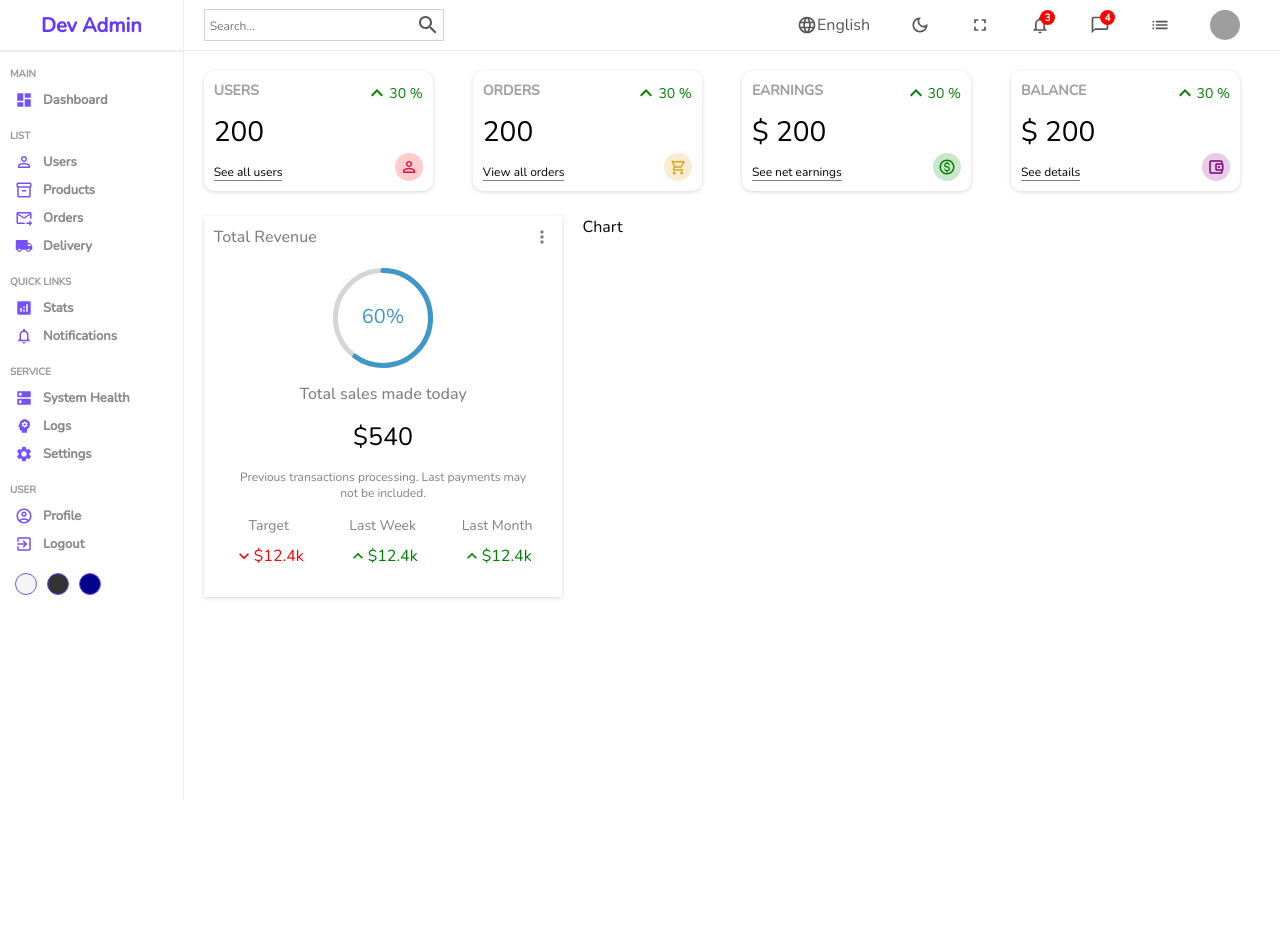
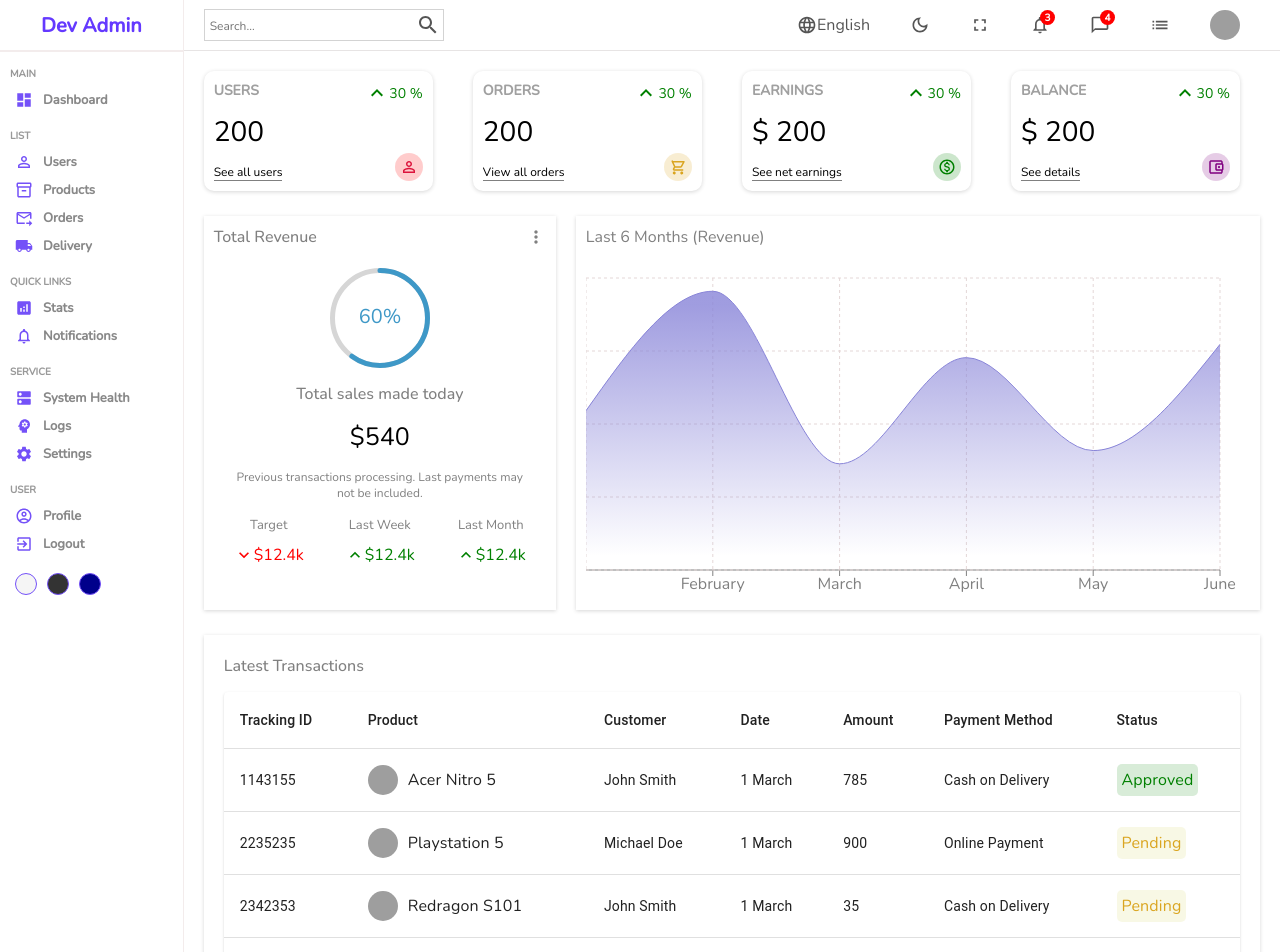
Before and after one commit to Solamatics/dev-admin-dashboard, a React (Create React App) app: page / in a window 1280 px wide. Shown: the top 952 px of the page. Before the commit the page ends 800 px from the top, so only its background shows below. Built offline with nearby package versions, Linux system fonts and the light colour scheme; grey boxes are pictures that could not be loaded.

Commit message:
implement transaction table

```diff
--- a/package.json
+++ b/package.json
@@ -15,6 +15,7 @@
     "react-dom": "^18.2.0",
     "react-router-dom": "^6.3.0",
     "react-scripts": "5.0.1",
+    "recharts": "^2.1.13",
     "sass": "^1.54.2",
     "web-vitals": "^2.1.4"
   },
--- a/src/components/chart/Chart.jsx
+++ b/src/components/chart/Chart.jsx
@@ -1,8 +1,55 @@
 import React from "react";
 import "./chart.scss";
+import {
+  AreaChart,
+  Area,
+  XAxis,
+  YAxis,
+  CartesianGrid,
+  Tooltip,
+  ResponsiveContainer,
+} from "recharts";
+
+const data = [
+  { name: "January", Total: 1200 },
+  { name: "February", Total: 2100 },
+  { name: "March", Total: 800 },
+  { name: "April", Total: 1600 },
+  { name: "May", Total: 900 },
+  { name: "June", Total: 1700 },
+];
 
 const Chart = () => {
-  return <div className="chart">Chart</div>;
+  return (
+    <div className="chart">
+      <div className="title">Last 6 Months (Revenue)</div>
+      <ResponsiveContainer width="100%" aspect={2 / 1}>
+        <AreaChart
+          width={730}
+          height={250}
+          data={data}
+          margin={{ top: 10, right: 30, left: 0, bottom: 0 }}
+        >
+          <defs>
+            <linearGradient id="total" x1="0" y1="0" x2="0" y2="1">
+              <stop offset="5%" stopColor="#8884d8" stopOpacity={0.8} />
+              <stop offset="95%" stopColor="#8884d8" stopOpacity={0} />
+            </linearGradient>
+          </defs>
+          <XAxis dataKey="name" stroke="gray" />
+          <CartesianGrid strokeDasharray="3 3" className="chartGrid" />
+          <Tooltip />
+          <Area
+            type="monotone"
+            dataKey="Total"
+            stroke="#8884d8"
+            fillOpacity={1}
+            fill="url(#total)"
+          />
+        </AreaChart>
+      </ResponsiveContainer>
+    </div>
+  );
 };
 
 export default Chart;
--- a/src/components/chart/chart.scss
+++ b/src/components/chart/chart.scss
@@ -1,3 +1,14 @@
 .chart {
   flex: 4;
+  box-shadow: rgba(0, 0, 0, 0.16) 0px 1px 4px;
+  padding: 10px;
+  color: gray;
+
+  .title {
+    margin-bottom: 20px;
+  }
+
+  .chartGrid {
+    stroke: rgb(228, 215, 215);
+  }
 }
--- a/src/components/featured/featured.scss
+++ b/src/components/featured/featured.scss
@@ -54,7 +54,7 @@
         text-align: center;
 
         .itemTitle {
-          font-size: 14px;
+          font-size: 13px;
           color: gray;
         }
 
--- /dev/null
+++ b/src/components/table/Table.jsx
@@ -0,0 +1,105 @@
+import React from "react";
+import "./table.scss";
+import {
+  Table,
+  TableBody,
+  TableCell,
+  TableContainer,
+  TableHead,
+  TableRow,
+  Paper,
+} from "@mui/material";
+
+const Tables = () => {
+  const rows = [
+    {
+      id: 1143155,
+      product: "Acer Nitro 5",
+      img: "https://m.media-amazon.com/images/I/81bc8mA3nKL._AC_UY327_FMwebp_QL65_.jpg",
+      customer: "John Smith",
+      date: "1 March",
+      amount: 785,
+      method: "Cash on Delivery",
+      status: "Approved",
+    },
+    {
+      id: 2235235,
+      product: "Playstation 5",
+      img: "https://m.media-amazon.com/images/I/31JaiPXYI8L._AC_UY327_FMwebp_QL65_.jpg",
+      customer: "Michael Doe",
+      date: "1 March",
+      amount: 900,
+      method: "Online Payment",
+      status: "Pending",
+    },
+    {
+      id: 2342353,
+      product: "Redragon S101",
+      img: "https://m.media-amazon.com/images/I/71kr3WAj1FL._AC_UY327_FMwebp_QL65_.jpg",
+      customer: "John Smith",
+      date: "1 March",
+      amount: 35,
+      method: "Cash on Delivery",
+      status: "Pending",
+    },
+    {
+      id: 2357741,
+      product: "Razer Blade 15",
+      img: "https://m.media-amazon.com/images/I/71wF7YDIQkL._AC_UY327_FMwebp_QL65_.jpg",
+      customer: "Jane Smith",
+      date: "1 March",
+      amount: 920,
+      method: "Online",
+      status: "Approved",
+    },
+    {
+      id: 2342355,
+      product: "ASUS ROG Strix",
+      img: "https://m.media-amazon.com/images/I/81hH5vK-MCL._AC_UY327_FMwebp_QL65_.jpg",
+      customer: "Harold Carol",
+      date: "1 March",
+      amount: 2000,
+      method: "Online",
+      status: "Pending",
+    },
+  ];
+  return (
+    <TableContainer component={Paper} className="table">
+      <Table sx={{ minWidth: 650 }} aria-label="simple table">
+        <TableHead>
+          <TableRow>
+            <TableCell className="tableCell">Tracking ID</TableCell>
+            <TableCell className="tableCell">Product</TableCell>
+            <TableCell className="tableCell">Customer</TableCell>
+            <TableCell className="tableCell">Date</TableCell>
+            <TableCell className="tableCell">Amount</TableCell>
+            <TableCell className="tableCell">Payment Method</TableCell>
+            <TableCell className="tableCell">Status</TableCell>
+          </TableRow>
+        </TableHead>
+        <TableBody>
+          {rows.map((row) => (
+            <TableRow key={row.id}>
+              <TableCell className="tableCell">{row.id}</TableCell>
+              <TableCell className="tableCell">
+                <div className="cellWrapper">
+                  <img src={row.img} alt="" className="image" />
+                  {row.product}
+                </div>
+              </TableCell>
+              <TableCell className="tableCell">{row.customer}</TableCell>
+              <TableCell className="tableCell">{row.date}</TableCell>
+              <TableCell className="tableCell">{row.amount}</TableCell>
+              <TableCell className="tableCell">{row.method}</TableCell>
+              <TableCell className="tableCell positive">
+                <span className={`status ${row.status}`}>{row.status}</span>
+              </TableCell>
+            </TableRow>
+          ))}
+        </TableBody>
+      </Table>
+    </TableContainer>
+  );
+};
+
+export default Tables;
--- /dev/null
+++ b/src/components/table/table.scss
@@ -0,0 +1,31 @@
+.table {
+  .tableCell {
+    .cellWrapper {
+      display: flex;
+      align-items: center;
+      gap: 10px;
+
+      .image {
+        width: 30px;
+        height: 30px;
+        border-radius: 100%;
+        object-fit: cover;
+      }
+    }
+
+    .status {
+      padding: 5px;
+      border-radius: 5px;
+
+      &.Approved {
+        color: green;
+        background-color: rgba(0, 128, 0, 0.151);
+      }
+
+      &.Pending {
+        color: goldenrod;
+        background-color: rgba(189, 189, 3, 0.103);
+      }
+    }
+  }
+}
--- a/src/pages/home/Home.jsx
+++ b/src/pages/home/Home.jsx
@@ -5,6 +5,7 @@ import Widget from "../../components/widget/Widget";
 import "./home.scss";
 import Featured from "../../components/featured/Featured";
 import Chart from "../../components/chart/Chart";
+import Table from "../../components/table/Table";
 
 const Home = () => {
   return (
@@ -22,6 +23,10 @@ const Home = () => {
           <Featured />
           <Chart />
         </div>
+        <div className="listContainer">
+          <div className="listTitle">Latest Transactions</div>
+          <Table />
+        </div>
       </div>
     </div>
   );
--- a/src/pages/home/home.scss
+++ b/src/pages/home/home.scss
@@ -13,5 +13,17 @@
     .charts {
       padding: 5px 20px;
     }
+
+    .listContainer {
+      box-shadow: rgba(0, 0, 0, 0.16) 0px 1px 4px;
+      padding: 20px;
+      margin: 20px;
+
+      .listTitle {
+        font-weight: 500;
+        color: gray;
+        margin-bottom: 15px;
+      }
+    }
   }
 }
```
Also changed, not shown: 1 other file (tests, documents, lock files or other folders).
